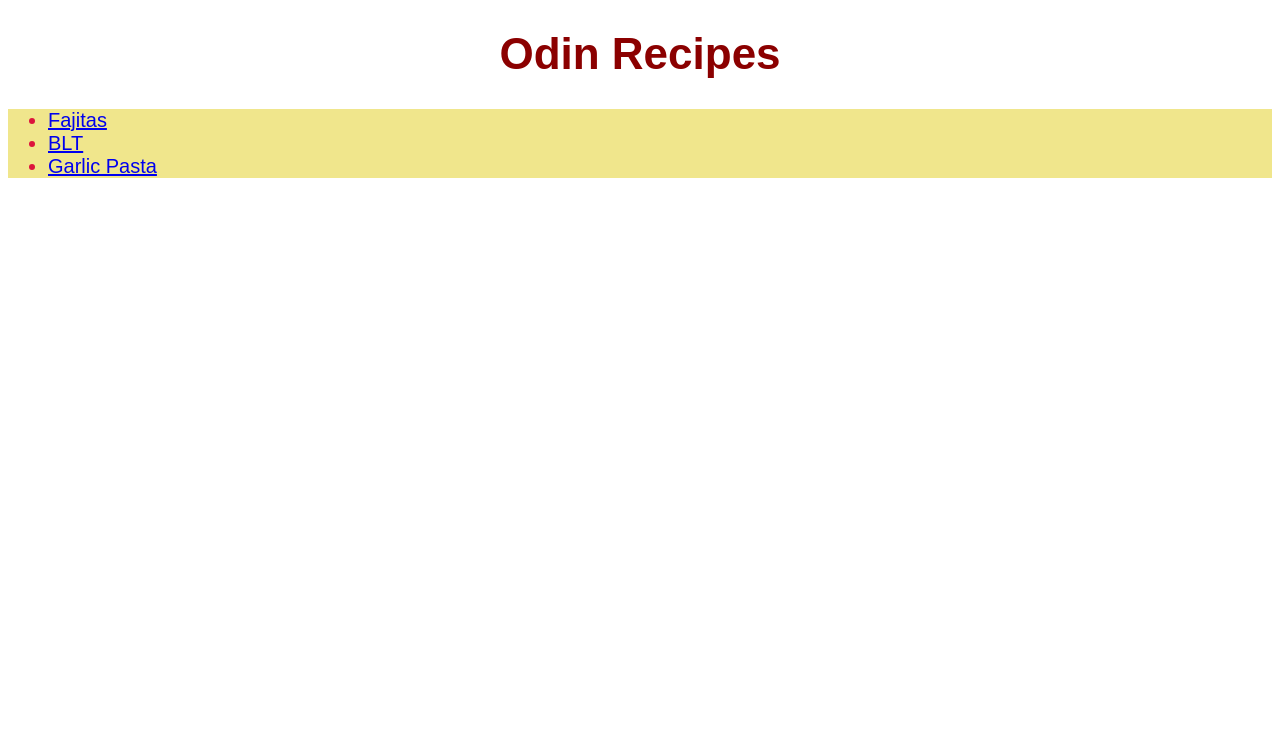
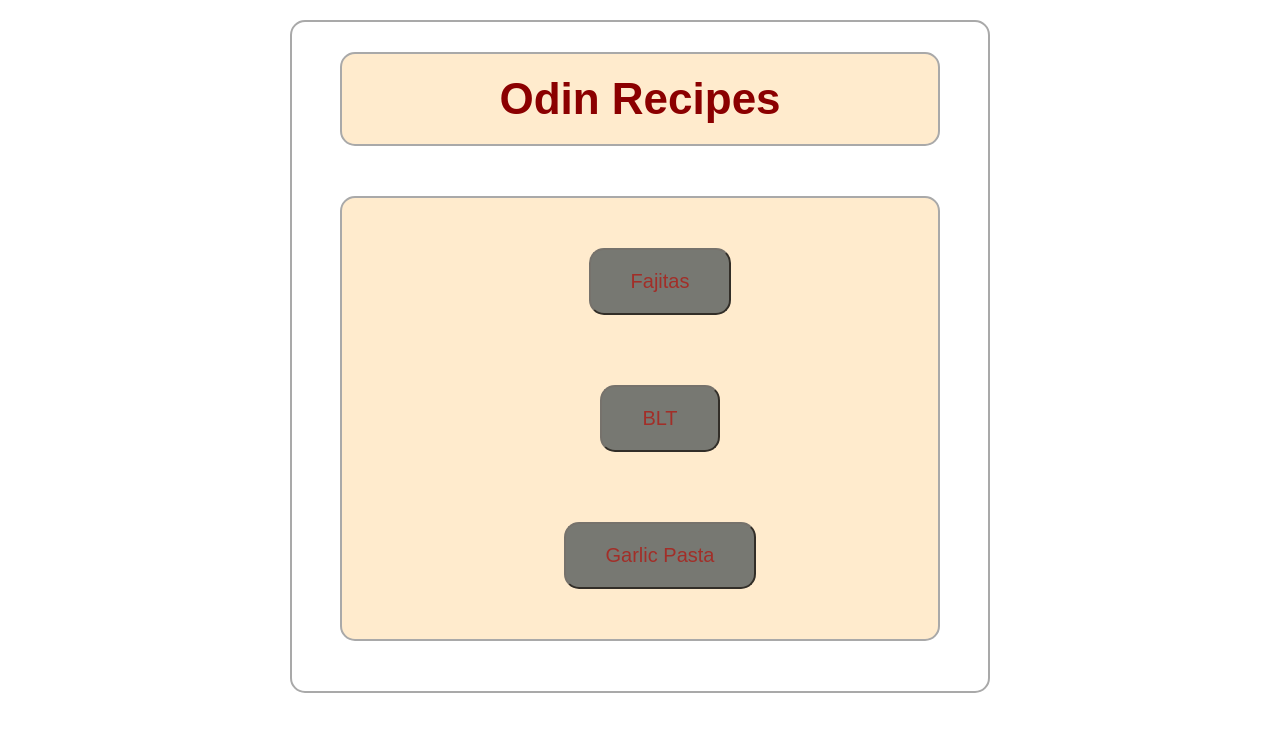
Before and after one commit to shoveltbog/odin-recipes, a plain HTML site: page index.html in a window 1280 px wide. Drawn offline with Linux system fonts and the light colour scheme.

Commit message:
update styling on home page

```diff
--- a/index.html
+++ b/index.html
@@ -7,12 +7,12 @@
         <link rel="stylesheet" href="styles.css"
     </head>
 
-    <body>
+    <body class="container">
         <h1>Odin Recipes</h1>
             <ul class="recipes">
-                <li><a href="recipes/fajitas.html">Fajitas</a></li>
-                <li><a href="recipes/blt.html">BLT</a></li>
-                <li><a href="recipes/garlic-pasta.html">Garlic Pasta</a></li>
+                <li><button><a href="recipes/fajitas.html">Fajitas</a></button></li>
+                <li><button><a href="recipes/blt.html">BLT</a></button></li>
+                <li><button><a href="recipes/garlic-pasta.html">Garlic Pasta</a></button></li>
             </ul>
     </body>
 </html>
--- a/styles.css
+++ b/styles.css
@@ -1,7 +1,18 @@
 /* homepage styling + theme styling */
+
+* {
+    box-sizing: border-box;
+    border-radius: 15px;
+  }
 
 body {
     font-family:Arial, Helvetica, sans-serif;
+}
+
+.container {
+    width: 700px;
+    margin: 20px auto;
+    border: 2px solid darkgray;
 }
 
 h1 {
@@ -9,12 +20,39 @@ h1 {
     text-align: center;
     font-size: 44px;
     color: darkred;
+    padding: 20px 40px;
+    width: 600px;
+    margin: 30px auto;
+    background-color: blanchedalmond;
+    border: 2px solid darkgray;
+
 }
 
 .recipes {
     font-size: 20px;
     color: crimson;
-    background-color:khaki
+    background-color:blanchedalmond;
+    text-align: center;
+    width: 600px;
+    margin: 50px auto;
+    border: 2px solid darkgray;
+}
+
+.recipes li {
+    display: block;
+    padding: 20px;
+    margin: 30px;
+}
+
+a {
+    font-size: 20px;
+    color: darkred;
+    text-decoration: none;
+}
+
+button {
+    padding: 20px 40px;
+    background-color: rgb(86, 92, 92); opacity: 0.8;
 }
 
 /* recipe pages styling */
@@ -22,7 +60,9 @@ h1 {
 .recipe-content {
     color: red;
     font-size: 18px;
-    text-align:center ;
+    text-align:center;
+    width: 600px;
+    margin: 50px auto;
 }
 
 .info {
@@ -34,5 +74,5 @@ img {
     border-style: groove;
     padding: 6px;
     height: auto;
-    width: 900px;
+    width: 600px;
 }
```
